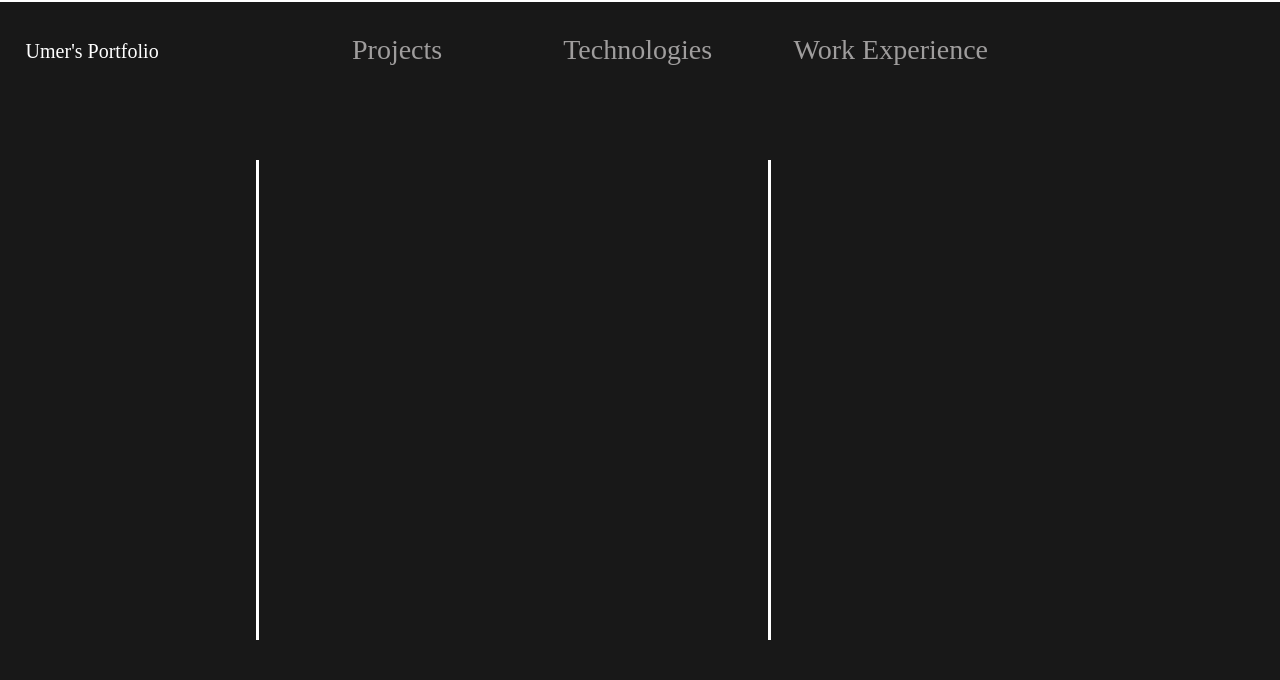
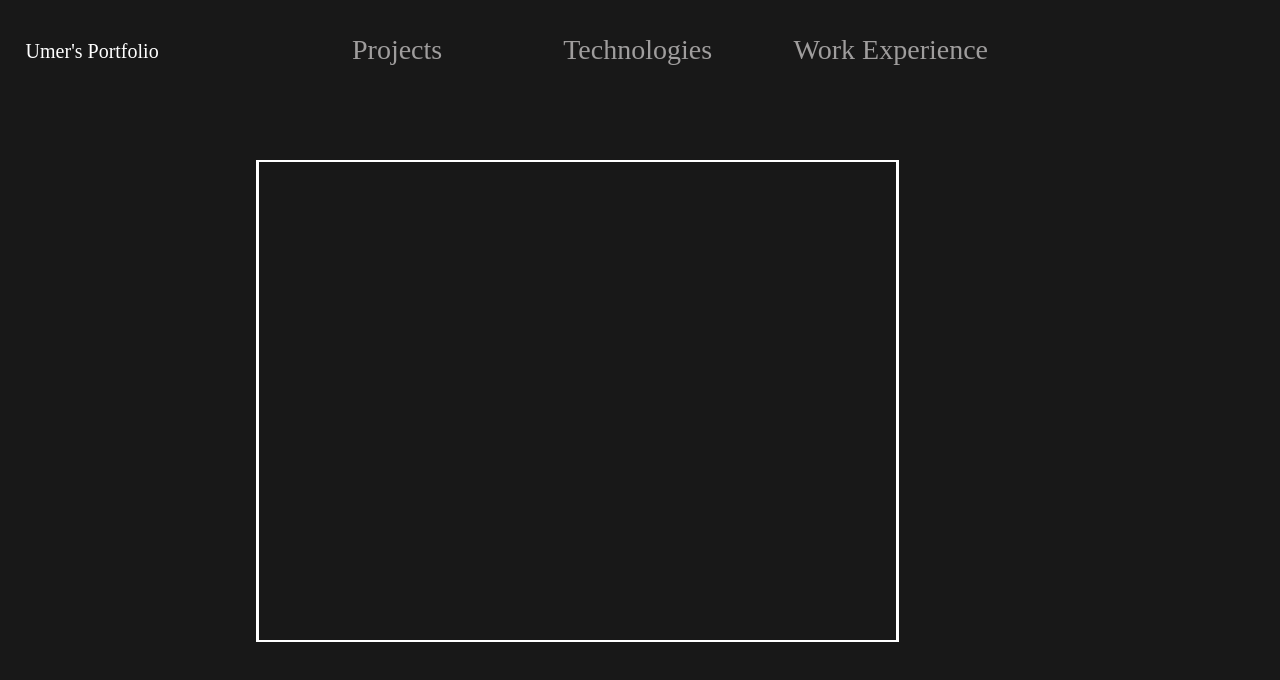
Before and after one commit to nopunindented/Portfolio, a React (Create React App) app in the folder portfolio/: page / in a window 1280 px wide. Shown: the top 680 px of the page. Built offline with nearby package versions, Linux system fonts and the light colour scheme; a web font is replaced by a local one.

Commit message:
"Lines set up"

```diff
--- a/portfolio/src/index.css
+++ b/portfolio/src/index.css
@@ -78,7 +78,7 @@ code {
 .growinglinetwo {
   width: 0.2%;
   bottom: 20%; /* Adjust the bottom position to start from the bottom */
-  left: 60%;
+  left: 70%;
   height: 0;
   background-color: #ffffff;
   animation: growLine 1.5s ease forwards;
@@ -95,14 +95,35 @@ code {
 
 .growinglinethree {
   width: 0;
-  height: 2px;
+  height: 0.2%;
+  top: 20%;
+  left: 20%;
   background-color: #ffffff; /* You can change the color to your preference */
-  animation: growLineTwice 2s ease forwards; /* Adjust the duration for the growing animation */
-  position: relative;
+  animation: growLineTwice 1.5s ease forwards; /* Adjust the duration for the growing animation */
+  position: absolute;
 }
 
 @keyframes growLineTwice {
   to {
-      width: 100%;
+      width: 50%;
+  }
+
+}
+
+.growinglinefour {
+  width: 0;
+  height: 0.2%;
+  top: 80%;
+  right: 29.8%; /* Adjust the right position to start from the right */
+  background-color: #ffffff; /* You can change the color to your preference */
+  animation: growLineThrice 1.5s ease forwards; /* Adjust the duration for the growing animation */
+  position: absolute;
+  transform: rotate(0deg); /* Set the initial rotation to 0 degrees */
+  transform-origin: top right; /* Set the transformation origin to the top right corner */
+}
+
+@keyframes growLineThrice {
+  to {
+    width: 50.2%;
   }
 }
--- a/portfolio/src/pages/Home.js
+++ b/portfolio/src/pages/Home.js
@@ -10,6 +10,7 @@ export default function HomePage() {
             <div class="growinglineone"/>
             <div class="growinglinetwo"/>
             <div class="growinglinethree"/>
+            <div class="growinglinefour"/>
         </div>
     )
 }
```
